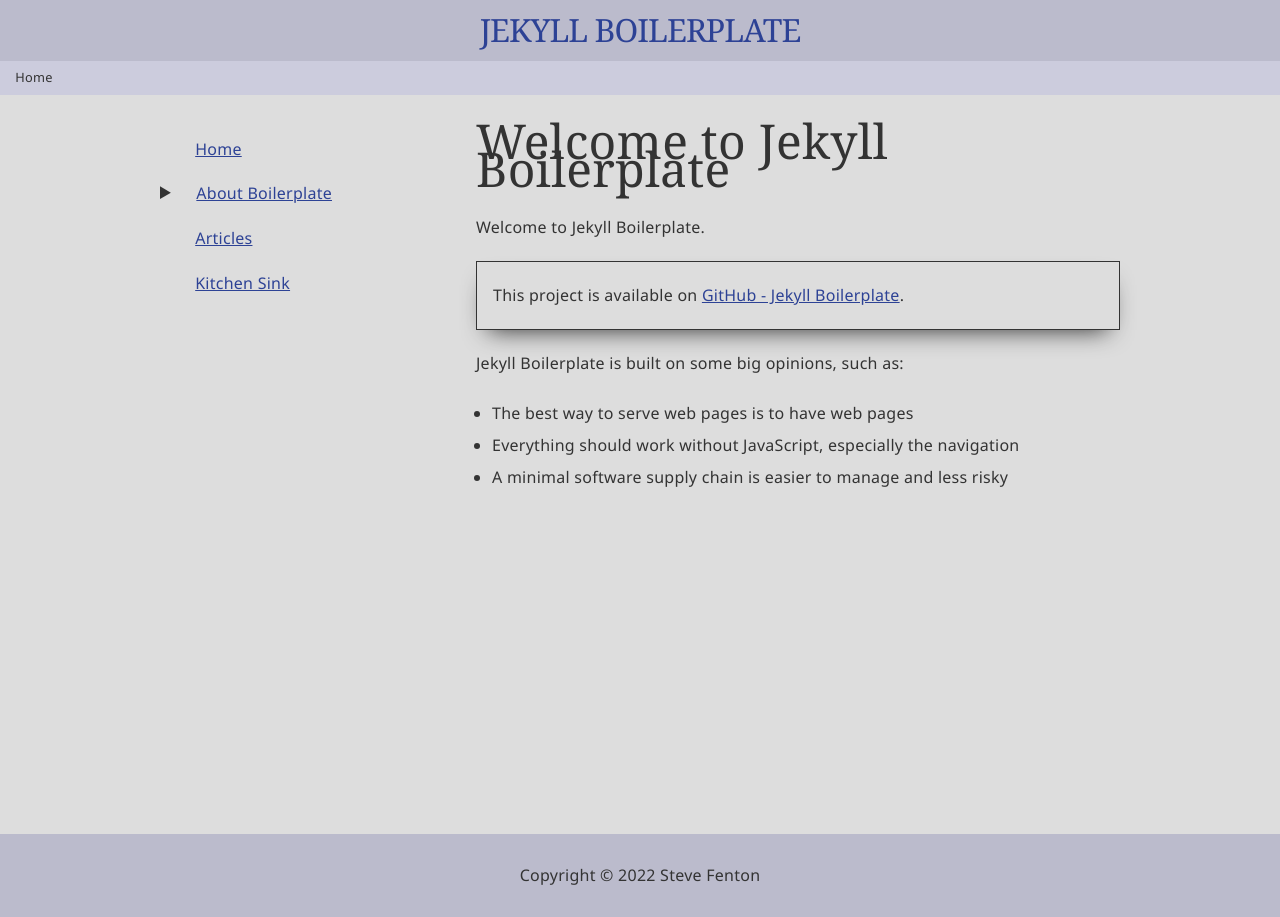
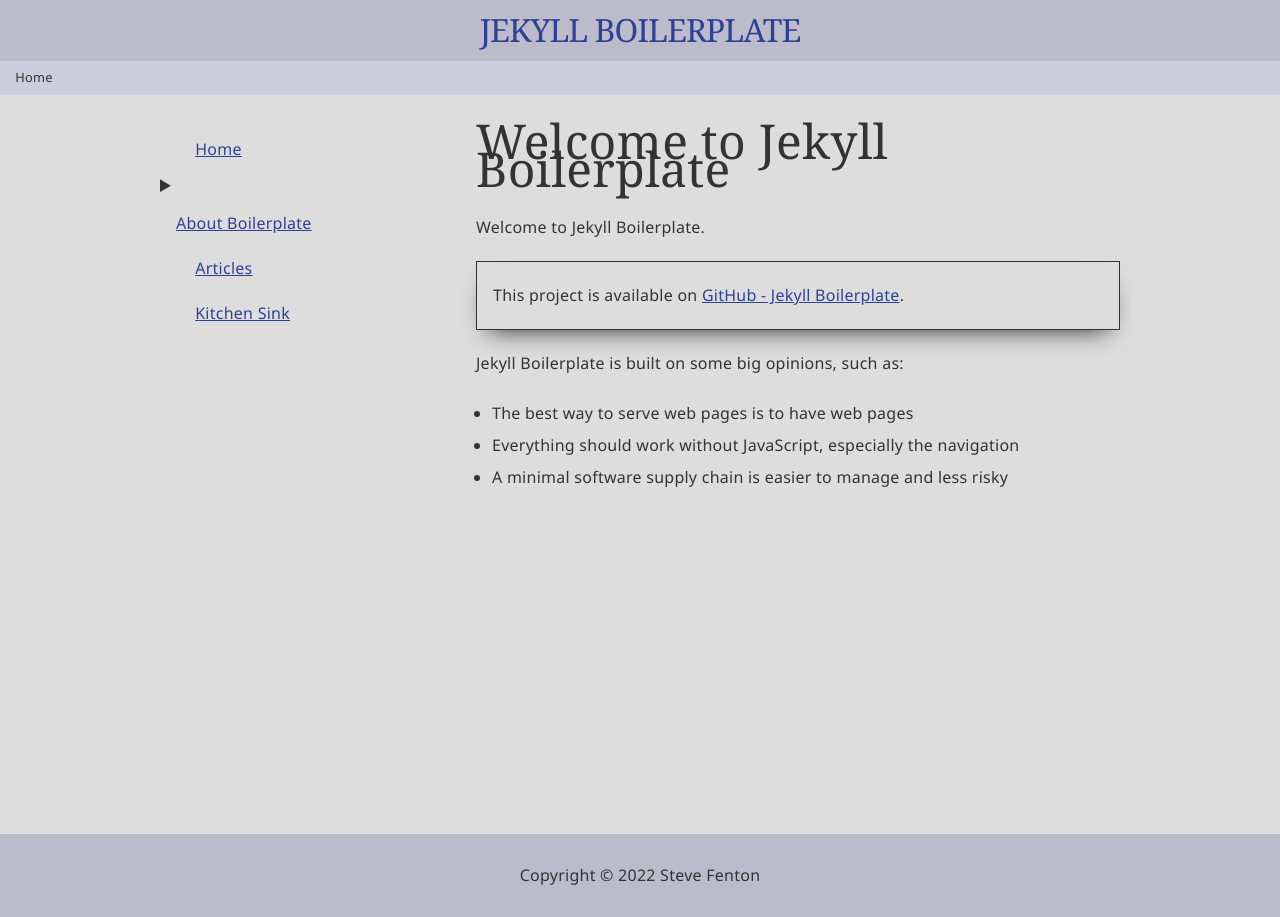
Before and after one commit to Steve-Fenton/jekyll-boilerplate, a Jekyll site: the page built from index.md, in a window 1280 px wide. Built offline with Jekyll 4.4.1, drawn with Linux system fonts in a browser that asks for light colours.

Commit message:
Change navigation indenting

```diff
--- a/assets/css/main.css
+++ b/assets/css/main.css
@@ -2,8 +2,9 @@
     --fore: #333;
     --aft: #DDD;
 
-    --link: #2d4295;
-    --link-alt: #2a4dd8;
+    --fore-link: #2d4295;
+    --fore-link-alt: #2a4dd8;
+    --aft-link-alt: #C3C3C3;
 
     --fore-head: #333;
     --aft-head: #BBC;
@@ -42,8 +43,9 @@
         --fore: #CCC;
         --aft: #333;
 
-        --link: #abb9ef;
-        --link-alt: #6580ed;
+        --fore-link: #abb9ef;
+        --fore-link-alt: #abb9ef;
+        --aft-link-alt: #232323;
 
         --fore-head: #CCC;
         --aft-head: #222;
@@ -99,12 +101,13 @@
 }
 
 a {
-    color: var(--link);
+    color: var(--fore-link);
 }
 
 a:hover,
 a:focus {
-    color: var(--link-alt);
+    color: var(--fore-link-alt);
+    background-color: var(--aft-link-alt);
 }
 
 :focus {
@@ -295,6 +298,7 @@
 .navigation-icon {
     display: none;
     font-size: 3rem;
+    height: 40px;
 }
 
 /* Footer */
@@ -353,25 +357,21 @@
     list-style: none;
 }
 
-nav.site-nav li a {
-    margin-left: calc(var(--marker-size));
-}
-
 nav.site-nav a {
+    text-indent: var(--marker-size);
+    width: calc(100% - 2rem);
     display: inline-block;
     padding: 0.5rem 1rem;
 }
 
 nav.site-nav li.has-children a {
-    margin-left: 0;
-}
-
-nav.site-nav li.has-children ul {
-    margin-left: calc(var(--marker-size));
+    text-indent: 0;
+    width: calc(100% - 2rem - var(--marker-size));
 }
 
 nav.site-nav li.has-children ul a {
-    margin-left: 1em;
+    width: calc(100% - 2rem);
+    text-indent: calc(var(--marker-size) * 2);
 }
 
 details summary::-webkit-details-marker,
@@ -381,6 +381,7 @@
 }
 
 /* Mobile Navigation Overlay*/
+
 .overlay {
     position: fixed;
     top: 0;
@@ -481,17 +482,4 @@
     .content-group > main {
         grid-row: 1;
     }
-
-    /* Extra Margin for Small Screens */
-    nav.site-nav li.has-children a {
-        margin-left: 1em;
-    }
-
-    nav.site-nav li a {
-        margin-left: calc(var(--marker-size) + 1em);
-    }
-
-    nav.site-nav li.has-children ul {
-        margin-left: calc(var(--marker-size) + 1em);
-    }
 }
```
